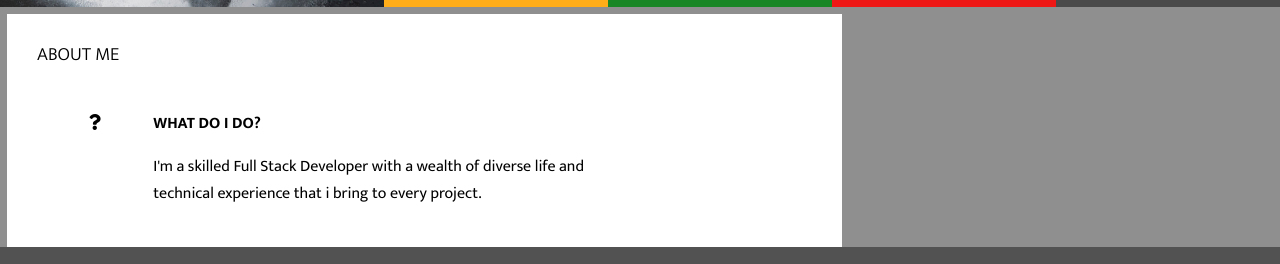
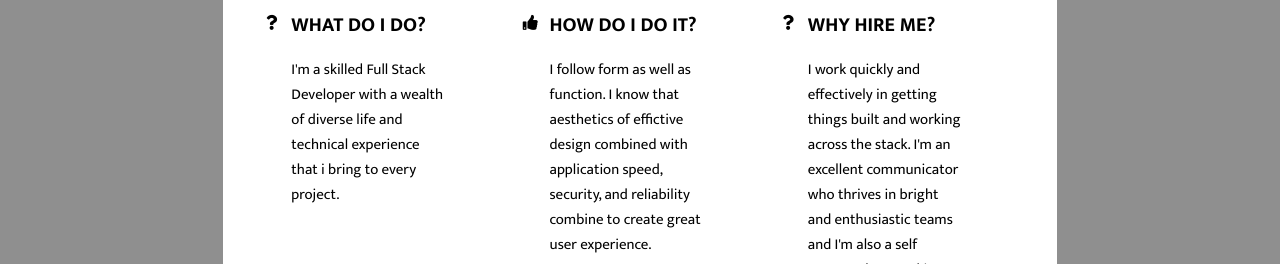
Before and after one commit to michael-leese/resume_site, a plain HTML site: page index.html in a window 1280 px wide. Shown: the part 393-657 px from the top of the page. Drawn offline with nearby package versions, Linux system fonts and the light colour scheme.

Commit message:
remove positioning from document and use flex on all. style and position mainbody info

```diff
--- a/assets/css/style.css
+++ b/assets/css/style.css
@@ -6,7 +6,10 @@ html {
     margin: 0;
     padding: 0;
     font-family: 'Mukta', sans-serif;
-    display: block;
+    display: flex;
+    flex-direction: column;
+    flex-wrap: wrap;
+    background-color: #8f8f8f;
 }
 
 /*------------------------------------------------------------Colors-----*/
@@ -105,6 +108,10 @@ h4 {
     text-transform: uppercase;
 }
 
+.center {
+    justify-content: center;
+}
+
 .general-sub {
     padding: 0;
     margin: 0;
@@ -122,6 +129,12 @@ h4 {
     margin-bottom: 40px;
 }
 
+.flex-container {
+    display: flex;
+}
+.column--33{
+    width:33%;
+}
 /*--------------------------------------- Hover.css ---------------*/
 
 .hvr-sweep-to-bottom:before {
@@ -132,13 +145,15 @@ h4 {
 
 header {
     margin: 0;
+    padding: 0;
+    width: 100%;
 }
 
 .row {
     margin: 0;
     padding: 0;
     width: 100%;
-    height: 300px;
+    height: 200px;
     display: flex;
     flex-flow: row;
 }
@@ -264,7 +279,7 @@ a .navlinkitem {
     background-position: center;
     background-repeat: no-repeat;
     background-size: cover;
-    min-height: 400px;
+    min-height: 300px;
     transition: all .5s ease-in-out;
     -moz-transition: all .5s ease-in-out;
     -webkit-transition: all .5s ease-in-out;
@@ -273,10 +288,10 @@ a .navlinkitem {
 /*------------------------------------mainbody-----------*/
 
 .container-mainbody {
-    padding: 2px;
-    position: relative;
-    top: 100px;
-    background-color: #8f8f8f;
+    padding-top: 100px;
+    width: 66%;
+    justify-content: center;
+    align-items: center;
 }
 
 .section-column {
@@ -300,7 +315,8 @@ div.row.row-table {
     height: auto;
     display: table
 }
-.column--15{
+
+.column--15 {
     position: relative;
     width: 15%;
 }
@@ -309,30 +325,42 @@ div.row.row-table {
     position: relative;
     width: 66%;
 }
-.column--60{
+
+.column--60 {
     position: relative;
     width: 60%;
 }
-.question{
-    padding:0;
+
+.question {
+    padding: 0;
     justify-content: center;
     display: flex;
 }
-.three-reasons-icon{
-    position:relative;
-    top: 4px;
+
+.three-reasons-icon {
+    position: relative;
+    top: 7px;
+    font-size:15px;
 }
+.three-reasons-heading{
+    font-size:20px;
+}
+.three-reasons-info{
+    font-size: 15px;
+}
+
 /*------------------------------------footer-----------*/
 
 footer {
-    position: absolute;
+
     padding: 0;
-    margin-top:10px;
-    bottom: 0px;
+    margin-top: 10px;
+
     width: 100%;
     min-height: 100px;
     background-color: #525252;
 }
+
 div.footer {
     margin: 0;
     padding: 20px;
@@ -457,13 +485,10 @@ ul.list-inline.social-links {
         display: inline;
     }
     .container-mainbody {
-        position: relative;
-        top: 0px;
+        padding-top: 0;
     }
     footer {
-        margin-top:10px;
-        position: absolute;
-        bottom: 0px;
+        margin-top: 10px;
     }
     .navlink2 {
         margin: 2px;
@@ -512,6 +537,9 @@ ul.list-inline.social-links {
         top: -70px;
         left: -49.5%;
     }
+    header {
+        height: 200px;
+    }
     header .list-inline {
         width: 112.55px;
         height: 70px;
@@ -535,8 +563,7 @@ ul.list-inline.social-links {
         flex-wrap: nowrap;
     }
     .container-mainbody {
-        position: relative;
-        top: -100px;
+        padding-top: -100px;
     }
     .column--small-17 {
         width: 17%;
@@ -545,9 +572,7 @@ ul.list-inline.social-links {
         width: 83%;
     }
     footer {
-        margin-top:10px;
-        position: absolute;
-        bottom: 0px;
+        margin-top: 10px;
     }
     ul.list-inline.social-links {
         width: 30px;
@@ -573,3 +598,14 @@ ul.list-inline.social-links {
         font-size: 5px;
     }
 }
+
+@media only screen and (max-width: 370px) {
+    div.navbar-row {
+        width: 134.88px;
+    }
+}
+@media only screen and (max-width: 330px) {
+    div.navbar-row {
+            width: 106.88px;
+    }
+}
--- a/index.html
+++ b/index.html
@@ -57,7 +57,7 @@
         </div>
 
     </header>
-
+    <div class="flex-container center">
         <section class="container-mainbody">
             <div class="row row-table">
                 <div class="bg-color-three-reasons section-column">
@@ -67,15 +67,38 @@
                         </div>
                     </div>
                     <div class="row2">
+                        <div class="row2 column--33">
                             <div class="column--small-17 column--15 question">
                                 <i class="three-reasons-icon fa fa-question" aria-hidden="true"></i>
                             </div>
                             <div class="column--small-83 column--60">
                                 <h4 class="three-reasons-heading uppercase">What do i do?</h4>
-                        <p>
-                            I'm a skilled Full Stack Developer with a wealth of diverse
-                            life and technical experience that i bring to every project.
+                                <p class="three-reasons-info">
+                                    I'm a skilled Full Stack Developer with a wealth of diverse life and technical experience that i bring to every project.
                                 </p>
+                            </div>
+                        </div>
+                        <div class="row2 column--33">
+                            <div class="column--small-17 column--15 question">
+                                <i class="three-reasons-icon fa fa-thumbs-up" aria-hidden="true"></i>
+                            </div>
+                            <div class="column--small-83 column--60">
+                                <h4 class="three-reasons-heading uppercase">How do I do it?</h4>
+                                <p class="three-reasons-info">
+                                    I follow form as well as function. I know that aesthetics of effictive design combined with application speed, security, and reliability combine to create great user experience.
+                                </p>
+                            </div>
+                        </div>
+                        <div class="row2 column--33">
+                            <div class="column--small-17 column--15 question">
+                                <i class="three-reasons-icon fa fa-question" aria-hidden="true"></i>
+                            </div>
+                            <div class="column--small-83 column--60">
+                                <h4 class="three-reasons-heading uppercase">Why hire me?</h4>
+                                <p class="three-reasons-info">
+                                    I work quickly and effectively in getting things built and working across the stack. I'm an excellent communicator who thrives in bright and enthusiastic teams and I'm also a self starter when working solo.
+                                </p>
+                            </div>
                         </div>
                     </div>
                 </div>
@@ -83,7 +106,7 @@
 
 
         </section>
-
+    </div>
     <footer class="container ">
         <div class="footer">
             <div class="column--33">
```
Lines whose indentation alone changed are shown as unchanged.
